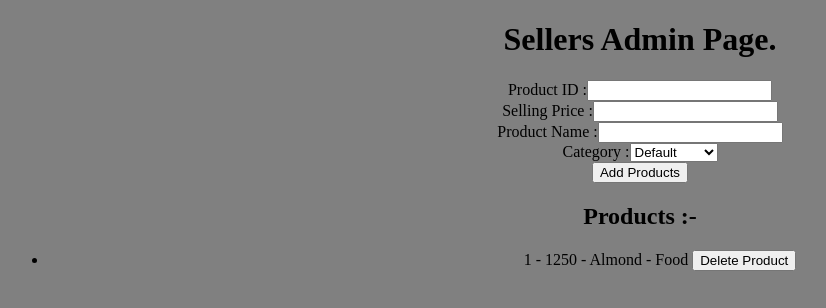
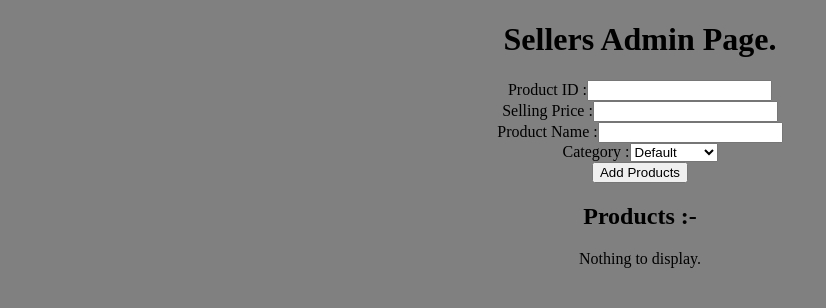
Before and after one commit to CoolShivas/React_Sellers_Admin_Page, a React (Vite) app in the folder Sellers_Admin_Page/: page / in a window 1280 px wide. Shown: the top 308 px of the page, without its empty margins (0-826 px from the left). Built offline with nearby package versions, Linux system fonts and the light colour scheme.

Commit message:
First_Step_of_Context_API

```diff
--- a/Sellers_Admin_Page/src/App.jsx
+++ b/Sellers_Admin_Page/src/App.jsx
@@ -1,3 +1,5 @@
+import { AuthContext } from "./store/AuthContext";
+import ErrorMsg from "./components/ErrorMsg";
 import AllProducts from "./components/AllProducts";
 import { useState } from "react";
 import InputField from "./components/InputField";
@@ -6,16 +8,7 @@ import AppName from "./components/AppName";
 
 function App() {
 
-  const listOfProducts = [
-    {
-      productId: 1,
-      sellingPrice: 1250,
-      productName: "Almond",
-      category: "Food",
-    }
-  ];
-
-  const [inputValue, setInputValue] = useState(listOfProducts);
+  const [inputValue, setInputValue] = useState([]);
 
   const handlerOnAddProducts = (productIdRST, sellingPriceRST, productNameRST, categoryRST) => {
     console.log(`All details are ${productIdRST} - ${sellingPriceRST} - ${productNameRST} - ${categoryRST} `);
@@ -37,13 +30,21 @@ function App() {
     setInputValue(deletePro);
   }
 
-  return <center>
-    <AppName></AppName>
-    <InputField handlerOnAddProductsABC={handlerOnAddProducts}></InputField>
-    <AllProducts inputValueABC={inputValue}
-      handlerOnDeleteProductsABC={handlerOnDeleteProducts}
-    ></AllProducts>
-  </center>
+  return <AuthContext.Provider value={inputValue}>
+    <center>
+      <AppName></AppName>
+      <InputField
+        handlerOnAddProductsABC={handlerOnAddProducts}
+      ></InputField>
+      <AllProducts
+        // inputValueABC={inputValue}
+        handlerOnDeleteProductsABC={handlerOnDeleteProducts}
+      ></AllProducts>
+      <ErrorMsg
+      // inputValueABC={inputValue}
+      ></ErrorMsg>
+    </center>
+  </AuthContext.Provider>
 }
 
 export default App;
--- a/Sellers_Admin_Page/src/components/AllProducts.jsx
+++ b/Sellers_Admin_Page/src/components/AllProducts.jsx
@@ -1,10 +1,15 @@
+import { AuthContext } from "../store/AuthContext";
+import { useContext } from "react";
 import AllIndividualPro from "./AllIndividualPro";
 
-const AllProducts = ({ inputValueABC, handlerOnDeleteProductsABC }) => {
+const AllProducts = ({ handlerOnDeleteProductsABC }) => {
+
+    const inputValueFromContext = useContext(AuthContext);
+
     return <>
         <h2> Products :- </h2>
         <ul className="ulTag">
-            {inputValueABC.map((arr) => {
+            {inputValueFromContext.map((arr) => {
                 return <AllIndividualPro
                     key={arr.productId}
                     productIdABC={arr.productId}
--- /dev/null
+++ b/Sellers_Admin_Page/src/components/ErrorMsg.jsx
@@ -0,0 +1,15 @@
+import { useContext } from "react";
+import { AuthContext } from "../store/AuthContext";
+
+const ErrorMsg = () => {
+
+    const inputValueFromContext = useContext(AuthContext);
+
+    return <>
+        {/* {inputValueABC.length === 0 && <p> Nothing to display.</p>} */}
+        {inputValueFromContext.length === 0 && <p> Nothing to display.</p>}
+    </>
+}
+
+
+export default ErrorMsg;
--- a/Sellers_Admin_Page/src/components/InputField.jsx
+++ b/Sellers_Admin_Page/src/components/InputField.jsx
@@ -2,27 +2,25 @@ import { useRef, useState } from "react";
 
 const InputField = ({ handlerOnAddProductsABC }) => {
 
-    // const [valProductId, setProductId] = useState();
-    // const [valSellingPrice, setSellingPrice] = useState();
-    // const [valProductName, setProductName] = useState();
+    const [valProductId, setProductId] = useState();
+    const [valSellingPrice, setSellingPrice] = useState();
+    const [valProductName, setProductName] = useState();
 
-    const valProductId = useRef();
-    const valSellingPrice = useRef();
-    const valProductName = useRef();
-    // const handleOnProductID = (event) => {
-    //     console.log(event.target.value);
-    //     setProductId(event.target.value);
-    // }
 
-    // const handleOnSellingPrice = (event) => {
-    //     console.log(event.target.value);
-    //     setSellingPrice(event.target.value);
-    // }
+    const handleOnProductID = (event) => {
+        console.log(event.target.value);
+        setProductId(event.target.value);
+    }
 
-    // const handleOnProductName = (event) => {
-    //     console.log(event.target.value);
-    //     setProductName(event.target.value);
-    // }
+    const handleOnSellingPrice = (event) => {
+        console.log(event.target.value);
+        setSellingPrice(event.target.value);
+    }
+
+    const handleOnProductName = (event) => {
+        console.log(event.target.value);
+        setProductName(event.target.value);
+    }
 
 
 
@@ -40,25 +38,25 @@ const InputField = ({ handlerOnAddProductsABC }) => {
         setCategory(event.target.value);
     }
 
-    // const valCategory = useRef();
+
 
     const handleOnFormSubmit = (event) => {
         event.preventDefault();
         // localStorage.setItem('details', valProductName);
-        // handlerOnAddProductsABC(valProductId, valSellingPrice, valProductName, valCategory);
-        // setProductId('');
-        // setSellingPrice('');
-        // setProductName('');
-        // setCategory("Default");
-        const valueProId = valProductId.current.value;
-        const valueSellPrice = valSellingPrice.current.value;
-        const valueProName = valProductName.current.value;
-        // const valCategory = valCategory.current.value;
-        handlerOnAddProductsABC(valueProId, valueSellPrice, valueProName, valCategory);
-        valProductId.current.value = '';
-        valSellingPrice.current.value = '';
-        valProductName.current.value = '';
-        // valCategory.current.value = '';
+        handlerOnAddProductsABC(valProductId, valSellingPrice, valProductName, valCategory);
+        setProductId('');
+        setSellingPrice('');
+        setProductName('');
+        setCategory("Default");
+        // const valueProId = valProductId.current.value;
+        // const valueSellPrice = valSellingPrice.current.value;
+        // const valueProName = valProductName.current.value;
+        // // const valCategory = valCategory.current.value;
+        // handlerOnAddProductsABC(valueProId, valueSellPrice, valueProName, valCategory);
+        // valProductId.current.value = '';
+        // valSellingPrice.current.value = '';
+        // valProductName.current.value = '';
+        // // valCategory.current.value = '';
 
     }
 
@@ -71,9 +69,9 @@ const InputField = ({ handlerOnAddProductsABC }) => {
                         Product ID :
                     </label>
                     <input type="number" id="productId"
-                        // onChange={handleOnProductID}
-                        // value={valProductId}
-                        ref={valProductId}
+                        onChange={handleOnProductID}
+                        value={valProductId}
+                    // ref={valProductId}
                     />
                 </div>
 
@@ -82,9 +80,9 @@ const InputField = ({ handlerOnAddProductsABC }) => {
                         Selling Price :
                     </label>
                     <input type="number" id="sellingPrice"
-                        // onChange={handleOnSellingPrice}
-                        // value={valSellingPrice}
-                        ref={valSellingPrice}
+                        onChange={handleOnSellingPrice}
+                        value={valSellingPrice}
+                    // ref={valSellingPrice}
                     />
                 </div>
 
@@ -93,9 +91,9 @@ const InputField = ({ handlerOnAddProductsABC }) => {
                         Product Name :
                     </label>
                     <input type="text" id="productName"
-                        // onChange={handleOnProductName}
-                        // value={valProductName}
-                        ref={valProductName}
+                        onChange={handleOnProductName}
+                        value={valProductName}
+                    // ref={valProductName}
                     />
                 </div>
 
--- /dev/null
+++ b/Sellers_Admin_Page/src/store/AuthContext.jsx
@@ -0,0 +1,3 @@
+import { createContext } from "react";
+
+export const AuthContext = createContext([]);
```
